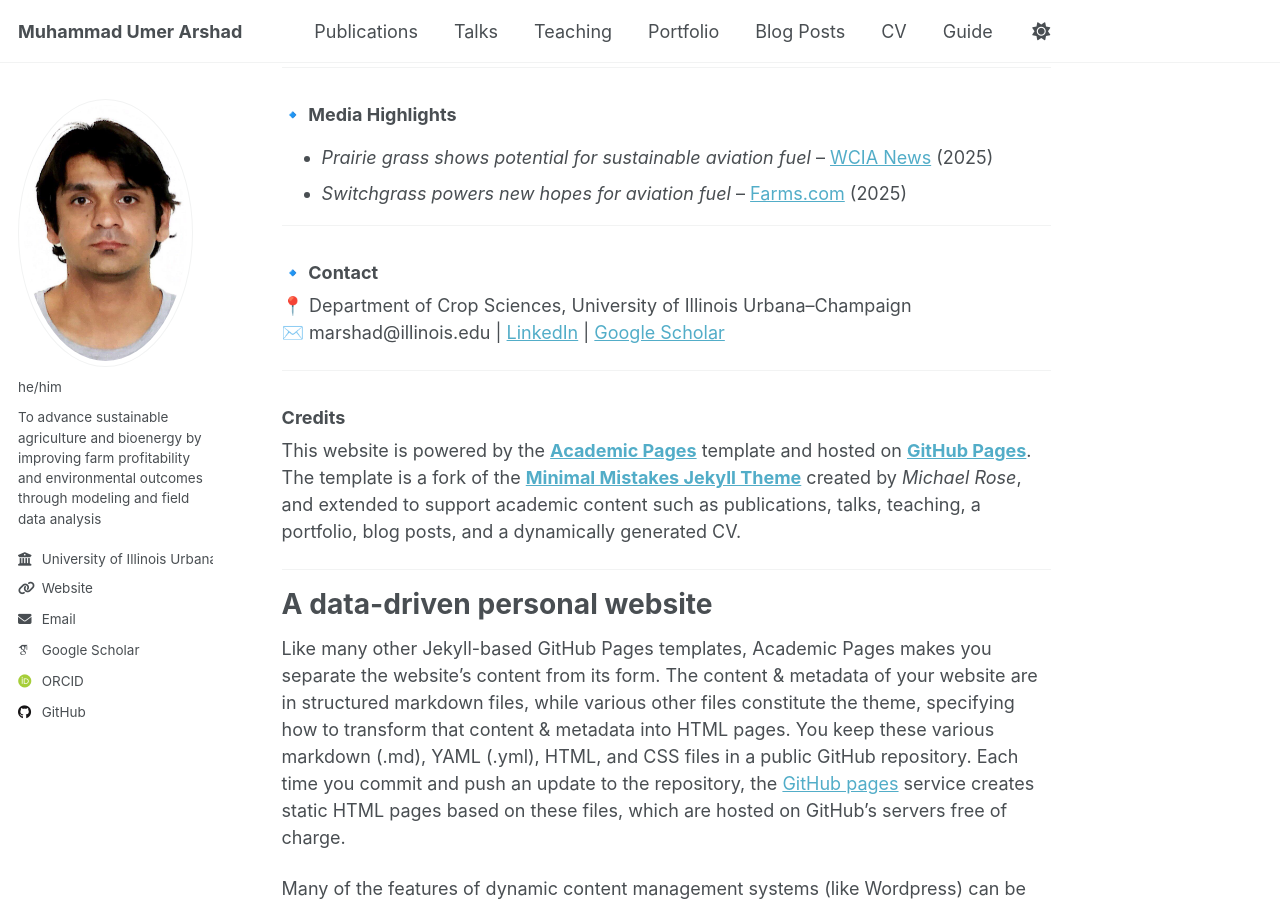
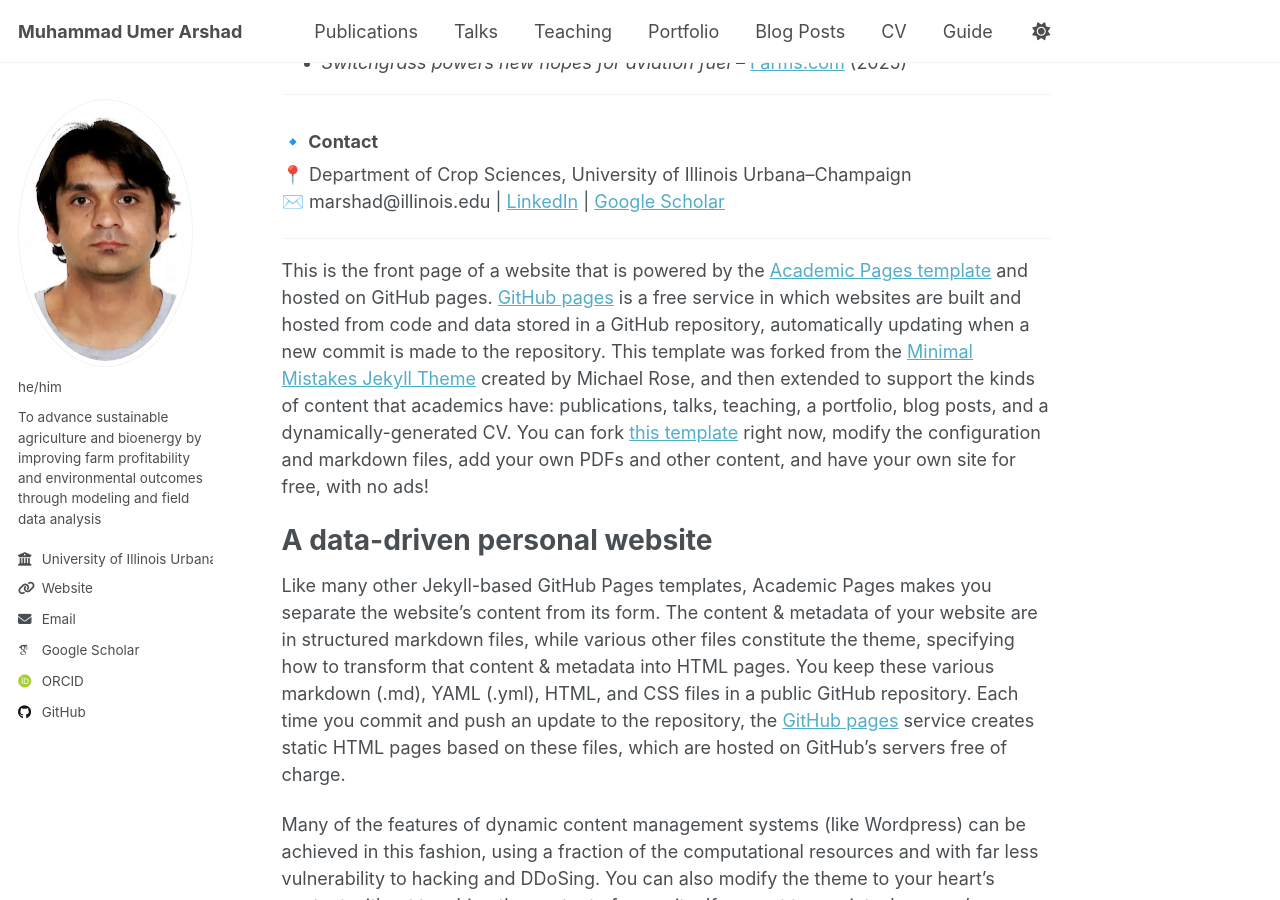
Before and after one commit to marshadu/marshadu.github.io, a Jekyll site: the page built from _pages/about.md, in a window 1280 px wide and 900 px high, scrolled down 1392 px. Built offline with Jekyll 4.4.1, drawn with Linux system fonts in a browser that asks for light colours; some web fonts are replaced; our own code applies the rules of GitHub Pages for plain Markdown files; some of the changed text lies outside the part shown.

Commit message:
Update about.md

```diff
--- a/_pages/about.md
+++ b/_pages/about.md
@@ -1,7 +1,7 @@
+---
 
----
 permalink: /
-title: "Muhammad Umer Arshad"
+title: "Academic Pages is a ready-to-fork GitHub Pages template for academic personal websites"
 author_profile: true
 redirect_from:
   - /about/
@@ -51,11 +51,7 @@
 
 ---
 
-### Credits
-This website is powered by the **[Academic Pages](https://github.com/academicpages/academicpages.github.io)** template and hosted on **[GitHub Pages](https://pages.github.com/)**.
-The template is a fork of the **[Minimal Mistakes Jekyll Theme](https://mmistakes.github.io/minimal-mistakes/)** created by *Michael Rose*, and extended to support academic content such as publications, talks, teaching, a portfolio, blog posts, and a dynamically generated CV.
-
----
+This is the front page of a website that is powered by the [Academic Pages template](https://github.com/academicpages/academicpages.github.io) and hosted on GitHub pages. [GitHub pages](https://pages.github.com) is a free service in which websites are built and hosted from code and data stored in a GitHub repository, automatically updating when a new commit is made to the repository. This template was forked from the [Minimal Mistakes Jekyll Theme](https://mmistakes.github.io/minimal-mistakes/) created by Michael Rose, and then extended to support the kinds of content that academics have: publications, talks, teaching, a portfolio, blog posts, and a dynamically-generated CV. You can fork [this template](https://github.com/academicpages/academicpages.github.io) right now, modify the configuration and markdown files, add your own PDFs and other content, and have your own site for free, with no ads!
 
 A data-driven personal website
 ======
```
